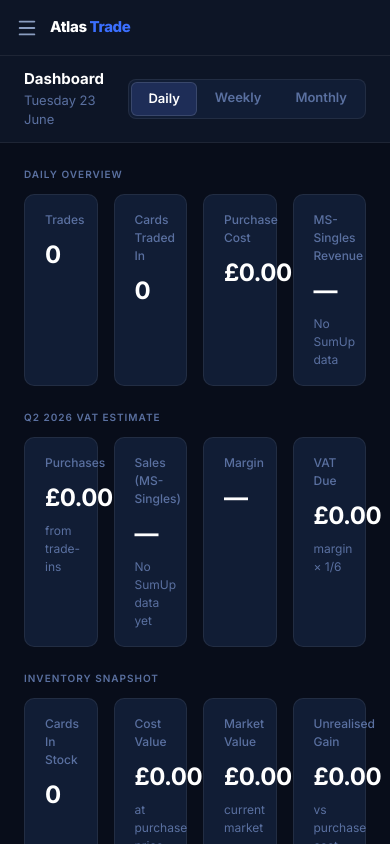
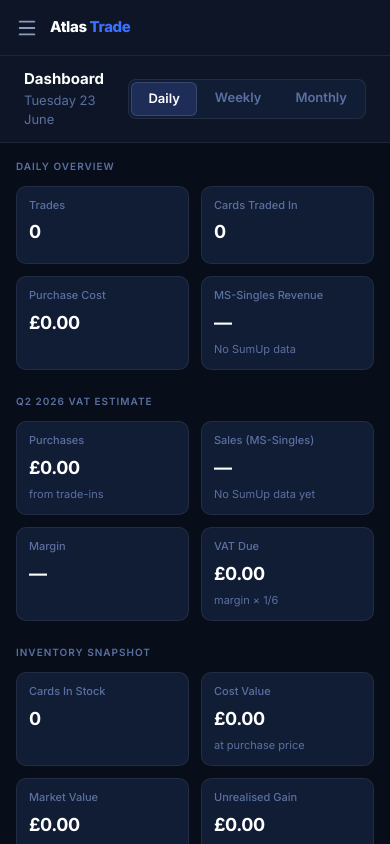
Before and after one commit to glenn-png/atlas-trade, a Next.js app: page /dashboard in a window 390 px wide. Built offline with nearby package versions, Linux system fonts and the light colour scheme; no server answers; the database is empty.

Commit message:
Fix dashboard mobile layout: 2-col grid, smaller cards and text on mobile

```diff
--- a/src/app/(app)/dashboard/page.tsx
+++ b/src/app/(app)/dashboard/page.tsx
@@ -188,14 +188,14 @@ export default async function DashboardPage({
         </div>
       </div>
 
-      <div className="p-6 space-y-6">
+      <div className="p-4 sm:p-6 space-y-6">
 
         {/* Period stats */}
         <section>
           <div className="text-[10px] font-semibold tracking-widest uppercase text-slate-400 mb-3">
             {tabs.find((t) => t.key === period)?.label} Overview
           </div>
-          <div className="grid grid-cols-4 gap-4">
+          <div className="grid grid-cols-2 sm:grid-cols-4 gap-3 sm:gap-4">
             <StatCard
               label="Trades"
               value={currentTradeCount.toString()}
@@ -228,7 +228,7 @@ export default async function DashboardPage({
           <div className="text-[10px] font-semibold tracking-widest uppercase text-slate-400 mb-3">
             {currentQuarter} VAT Estimate
           </div>
-          <div className="grid grid-cols-4 gap-4">
+          <div className="grid grid-cols-2 sm:grid-cols-4 gap-3 sm:gap-4">
             <StatCard label="Purchases" value={formatGBP(quarterCost)} sub="from trade-ins" />
             <StatCard
               label="Sales (MS-Singles)"
@@ -251,7 +251,7 @@ export default async function DashboardPage({
         {/* Inventory snapshot — always current */}
         <section>
           <div className="text-[10px] font-semibold tracking-widest uppercase text-slate-400 mb-3">Inventory Snapshot</div>
-          <div className="grid grid-cols-4 gap-4">
+          <div className="grid grid-cols-2 sm:grid-cols-4 gap-3 sm:gap-4">
             <StatCard label="Cards In Stock" value={allInStock._count.toString()} />
             <StatCard label="Cost Value" value={formatGBP(inventoryValue)} sub="at purchase price" />
             <StatCard label="Market Value" value={formatGBP(marketValue)} sub="current market" />
@@ -343,10 +343,10 @@ function StatCard({
   delta?: { label: string; positive: boolean } | null;
 }) {
   return (
-    <div className="bg-navy-800 border border-white/7 rounded-[10px] px-5 py-4">
-      <div className="text-[12px] font-medium text-slate-400 mb-2">{label}</div>
+    <div className="bg-navy-800 border border-white/7 rounded-[10px] px-3 py-3 sm:px-5 sm:py-4">
+      <div className="text-[11px] sm:text-[12px] font-medium text-slate-400 mb-1.5 sm:mb-2 leading-tight">{label}</div>
       <div
-        className="text-[24px] font-bold tracking-tight"
+        className="text-[18px] sm:text-[24px] font-bold tracking-tight truncate"
         style={{ color: highlight ? "var(--color-warning)" : "white" }}
       >
         {value}
@@ -363,7 +363,7 @@ function StatCard({
             {d.label}
           </span>
         )}
-        {sub && <span className="text-[12px] text-slate-400">{sub}</span>}
+        {sub && <span className="text-[11px] sm:text-[12px] text-slate-400 leading-snug">{sub}</span>}
       </div>
     </div>
   );
```
